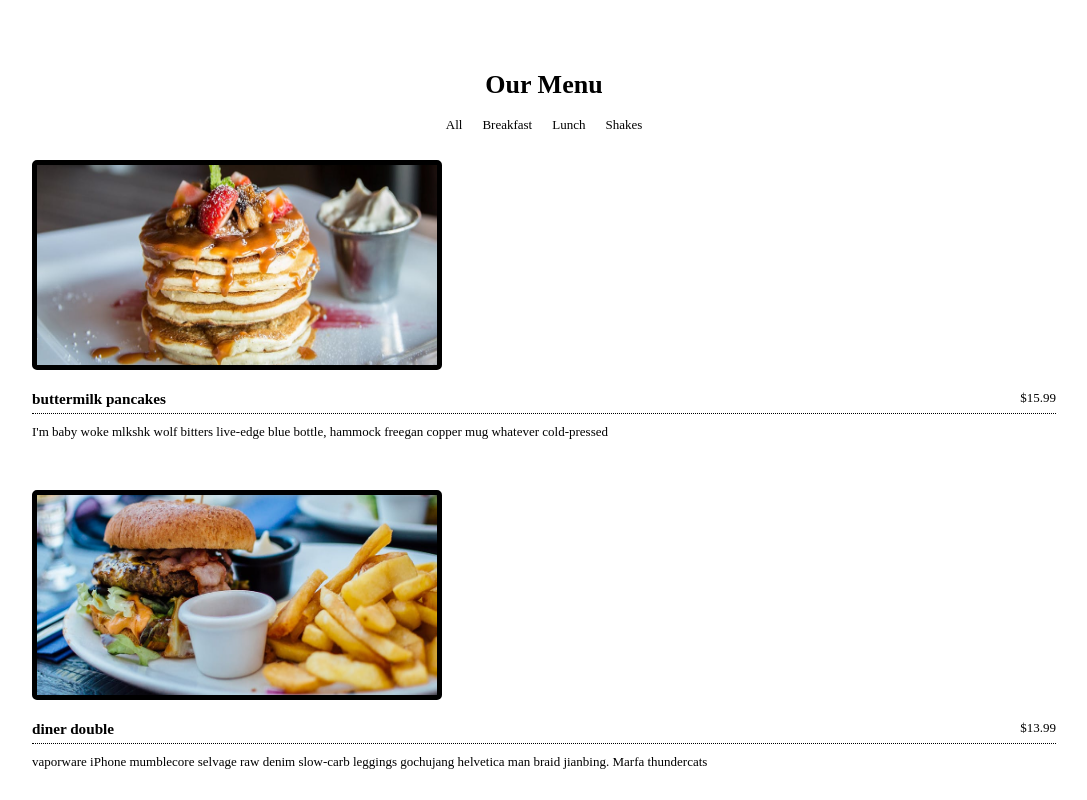
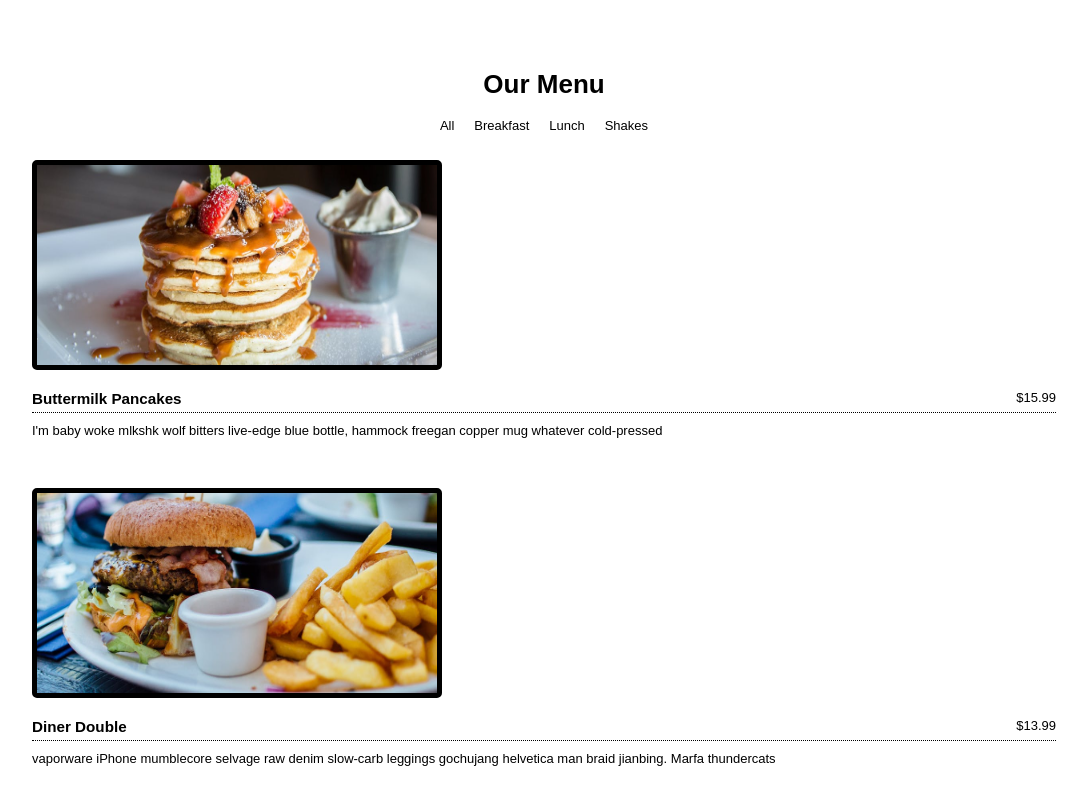
Before and after one commit to okkyprasetian/fcc-menu, a React (Create React App) app: page / in a window 1280 px wide. Shown: the top 800 px of the page, without its empty margins (96-1183 px from the left). Built offline with nearby package versions, Linux system fonts and the light colour scheme.

Commit message:
add capitalizeMe function in Card component

```diff
--- a/src/components/Card.jsx
+++ b/src/components/Card.jsx
@@ -1,11 +1,22 @@
 function Card({ obj }) {
+
+    const capitalizeMe = texts => {
+        texts = texts.split(' ')
+        for (let i = 0; i < texts.length; i++) {
+            texts[i] = texts[i].split('')
+            texts[i][0] = texts[i][0].toUpperCase()
+            texts[i] = texts[i].join('')
+        }
+        return texts.join(' ')
+    }
+
     return (
         <div className="card">
             <div className="card-img" style={{ backgroundImage: `url(${obj.img})` }}>
             </div>
             <div className="card-detail">
                 <div className="top-detail">
-                    <h3 className="title-detail">{obj.title}</h3>
+                    <h3 className="title-detail">{capitalizeMe(obj.title)}</h3>
                     <p className="price-detail">${obj.price}</p>
                 </div>
                 <div className="bottom-detail">
--- a/src/index.css
+++ b/src/index.css
@@ -5,6 +5,7 @@
 
 :root {
   font-size: 13px;
+  font-family: Arial, Helvetica, sans-serif;
 }
 
 .header {
```
